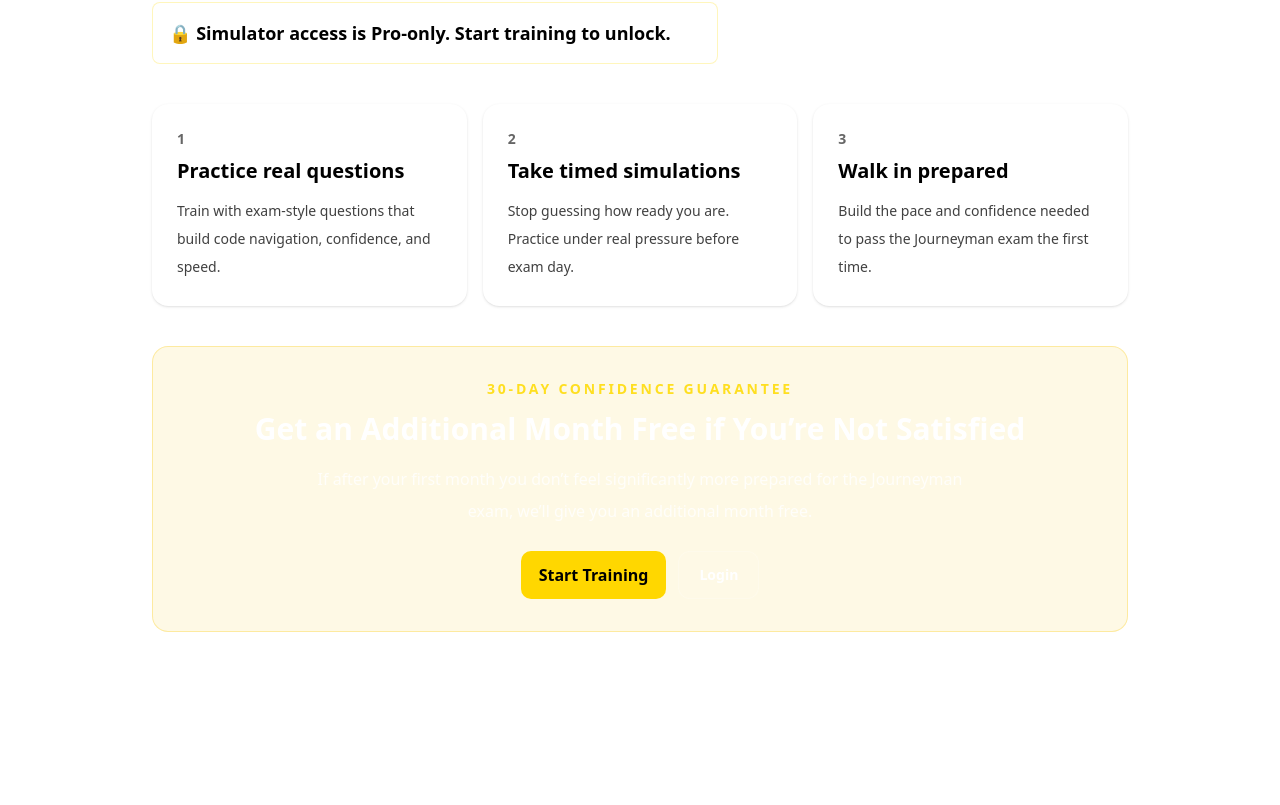
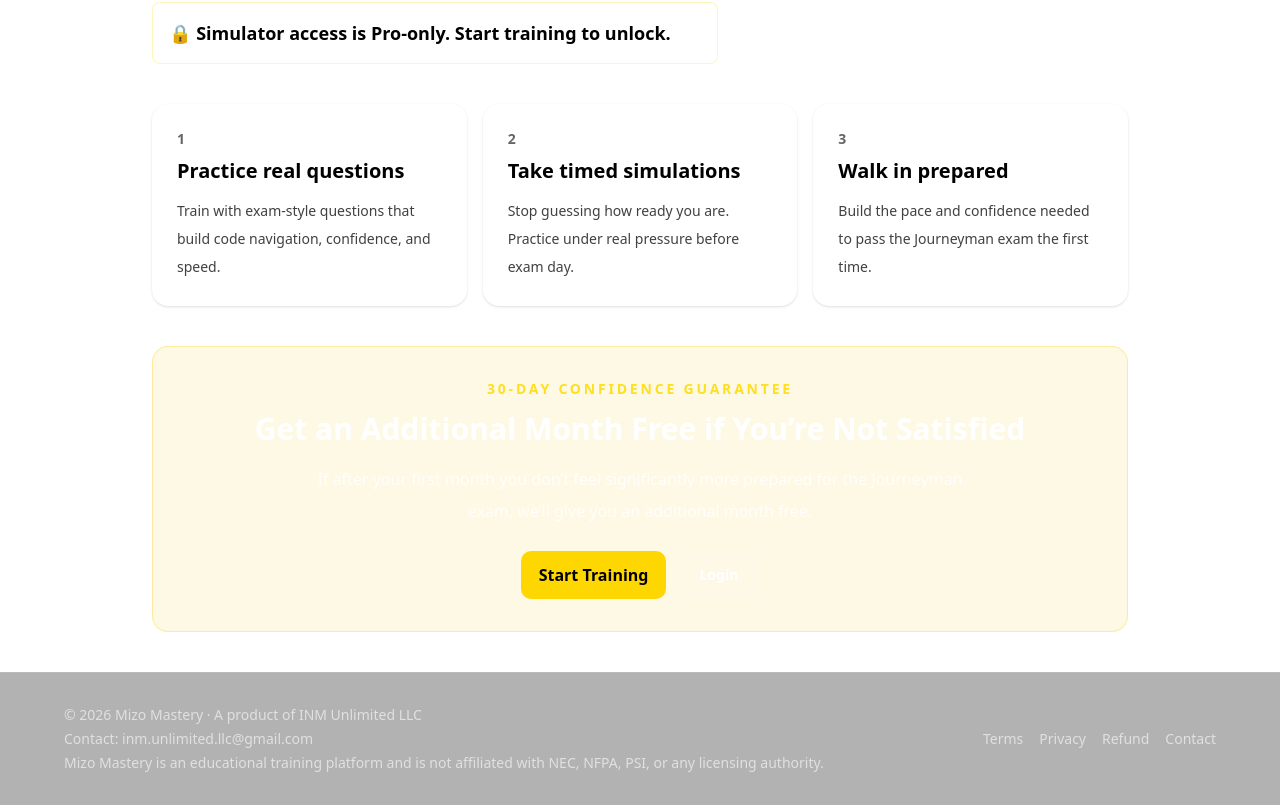
Before and after one commit to devaughndebouse-lgtm/mizo-web, a Next.js app: page / in a window 1280 px wide. Shown: the part 508-1313 px from the top of the page. Before the commit the page ends 1180 px from the top, so only its background shows below. Built offline with nearby package versions, Linux system fonts and the light colour scheme.

Commit message:
Add global legal footer

```diff
--- a/app/layout.tsx
+++ b/app/layout.tsx
@@ -2,9 +2,33 @@ import type { Metadata } from "next";
 import "./globals.css";
 
 export const metadata: Metadata = {
-  title: "Create Next App",
-  description: "Generated by create next app",
+  title: "Mizo Mastery",
+  description: "Journeyman exam prep for electricians",
 };
+
+function SiteFooter() {
+  return (
+    <footer className="border-t border-white/10 bg-black/30 px-6 py-8 text-sm text-white/60">
+      <div className="mx-auto flex max-w-6xl flex-col items-center justify-between gap-4 text-center md:flex-row md:text-left">
+        <div>
+          <div>© 2026 Mizo Mastery · A product of INM Unlimited LLC</div>
+          <div className="mt-1">Contact: inm.unlimited.llc@gmail.com</div>
+          <div className="mt-1">
+            Mizo Mastery is an educational training platform and is not affiliated
+            with NEC, NFPA, PSI, or any licensing authority.
+          </div>
+        </div>
+
+        <div className="flex flex-wrap items-center justify-center gap-4">
+          <a href="/terms" className="transition hover:text-white">Terms</a>
+          <a href="/privacy" className="transition hover:text-white">Privacy</a>
+          <a href="/refund" className="transition hover:text-white">Refund</a>
+          <a href="/contact" className="transition hover:text-white">Contact</a>
+        </div>
+      </div>
+    </footer>
+  );
+}
 
 export default function RootLayout({
   children,
@@ -13,7 +37,10 @@ export default function RootLayout({
 }>) {
   return (
     <html lang="en">
-      <body className="antialiased">{children}</body>
+      <body className="antialiased">
+        {children}
+        <SiteFooter />
+      </body>
     </html>
   );
 }
```
